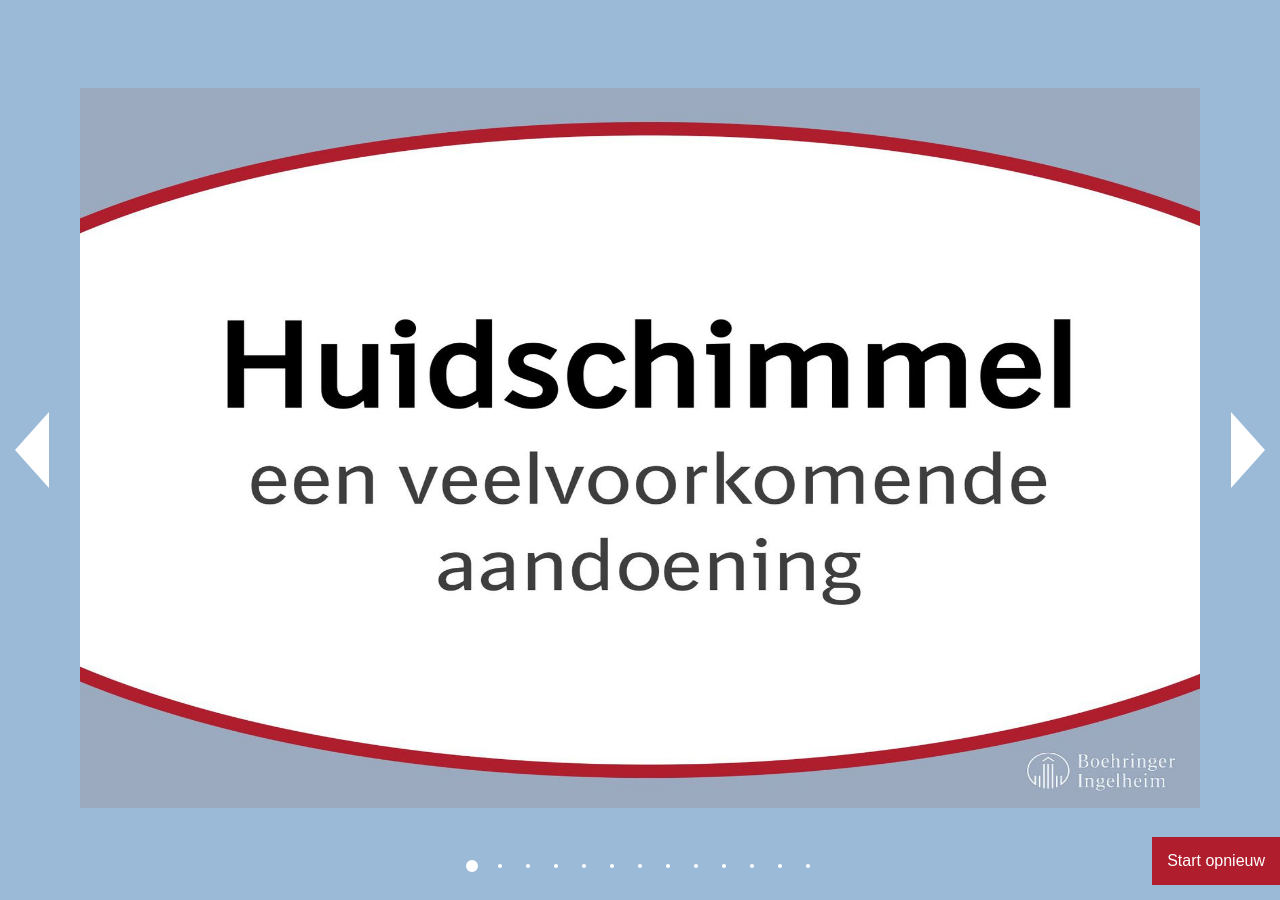
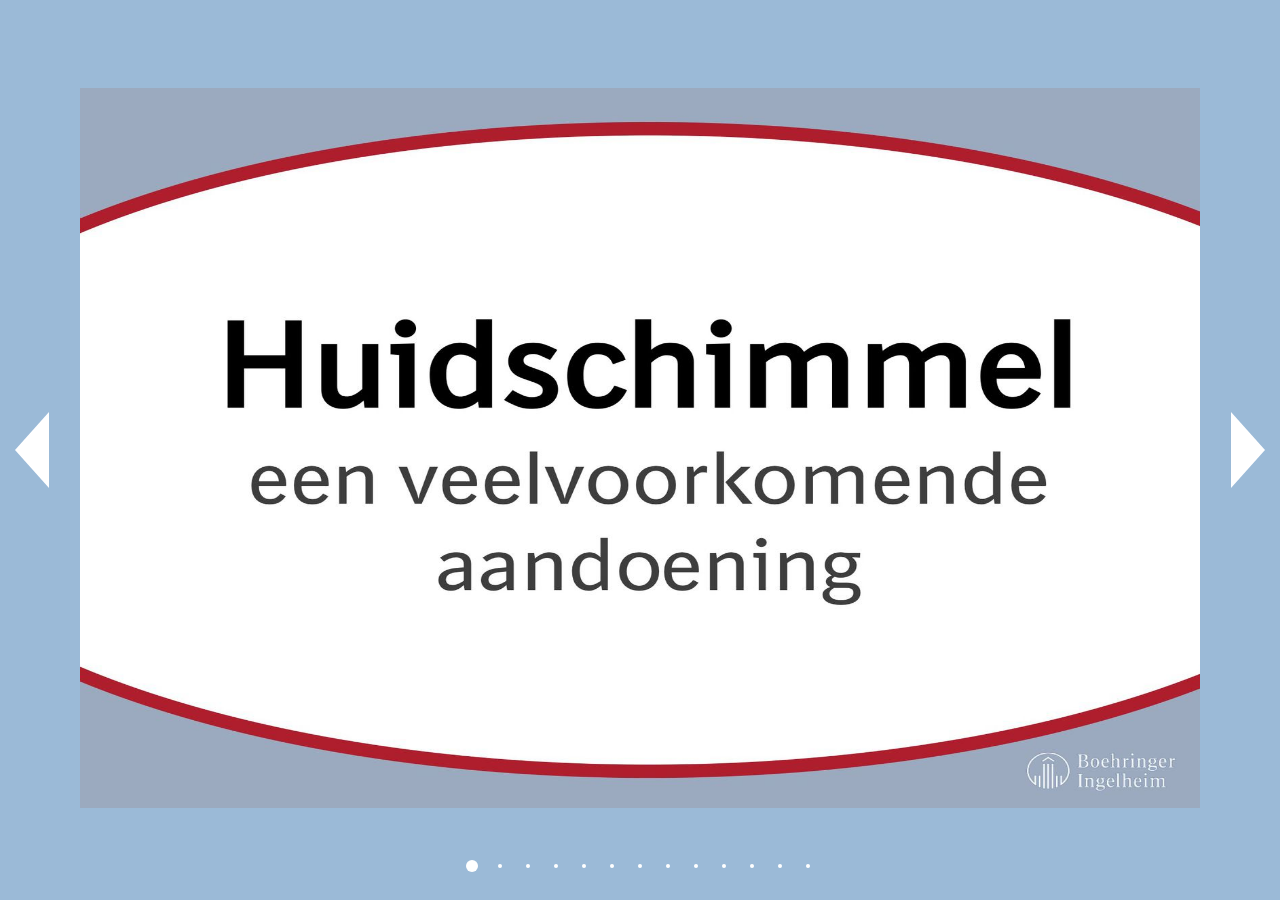
Before and after one commit to StudioAlloy/huidschimmel-bij-paarden, a Jekyll site: the page built from slides.html, in a window 1280 px wide. Built offline with Jekyll 4.4.1, drawn with Linux system fonts in a browser that asks for light colours; nearby versions of some CDN libraries.

Commit message:
restart only op last page slides

```diff
--- a/_sass/_base.scss
+++ b/_sass/_base.scss
@@ -24,7 +24,7 @@
   background: #fff !important;
 }
 .alloy-fixed {
-  position: fixed;
+  position: absolute;
   z-index: 9;
   background: #b01d2d;
   color: #fff;
--- a/slides.html
+++ b/slides.html
@@ -5,9 +5,12 @@
 ---
 <div id="fullpage">
 	<div class="section">
-		<a href="{{ site.baseurl }}/" class="alloy-fixed">Start opnieuw</a>
 		{% for i in (1..page.slides) %}
-		<div class="slide"> <img src="{{ site.baseurl }}/img/{{ i }}.jpeg" alt="" /> </div>
+			{% if forloop.last == true %}
+			<div class="slide"> <img src="{{ site.baseurl }}/img/{{ i }}.jpeg" alt="" /> <a href="{{ site.baseurl }}/" class="alloy-fixed">Start opnieuw</a></div>
+			{% else %}
+			<div class="slide"> <img src="{{ site.baseurl }}/img/{{ i }}.jpeg" alt="" /> </div>
+			{% endif %}
 		{% endfor %}
 	</div>
 </div>
```
